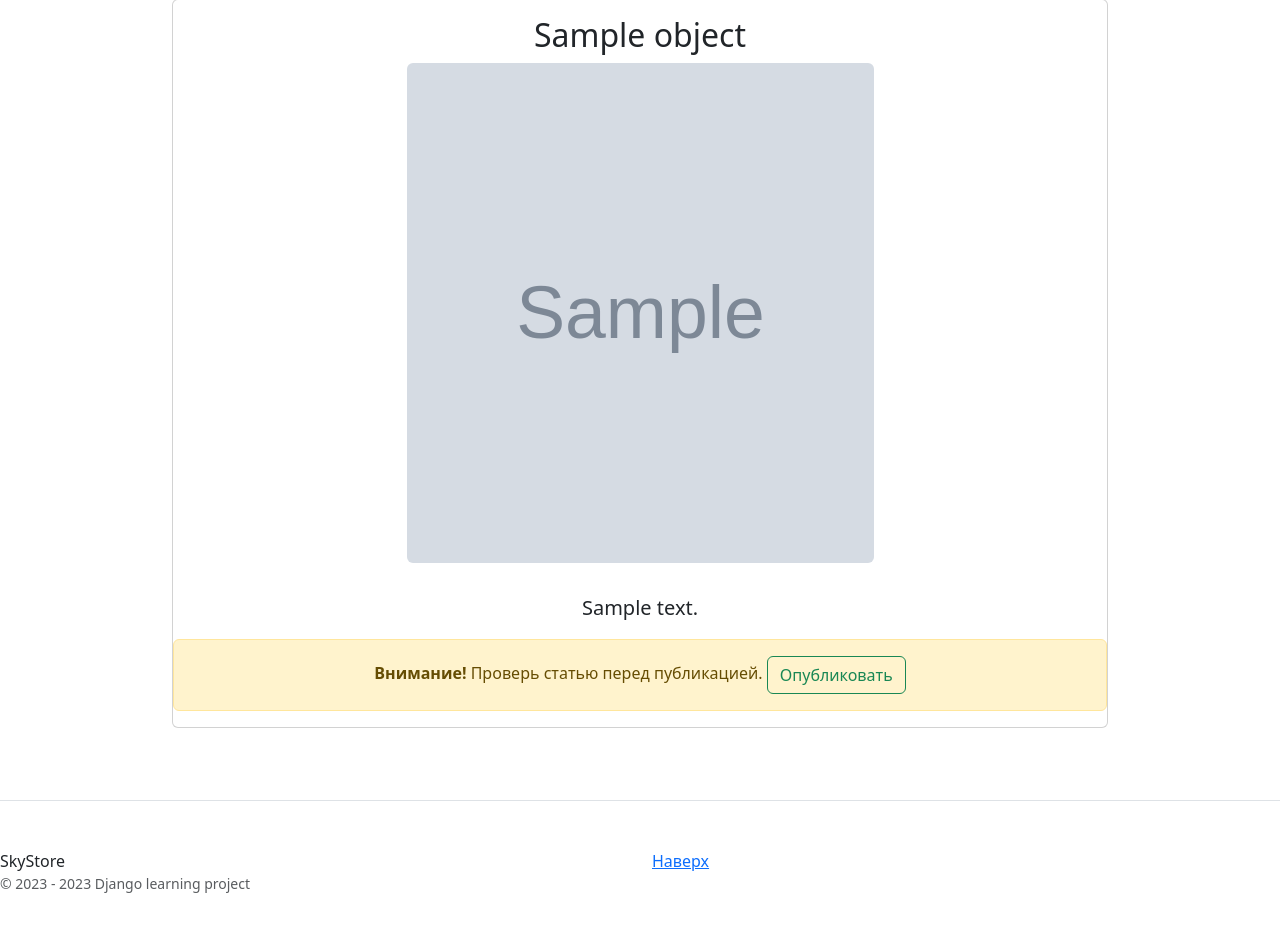
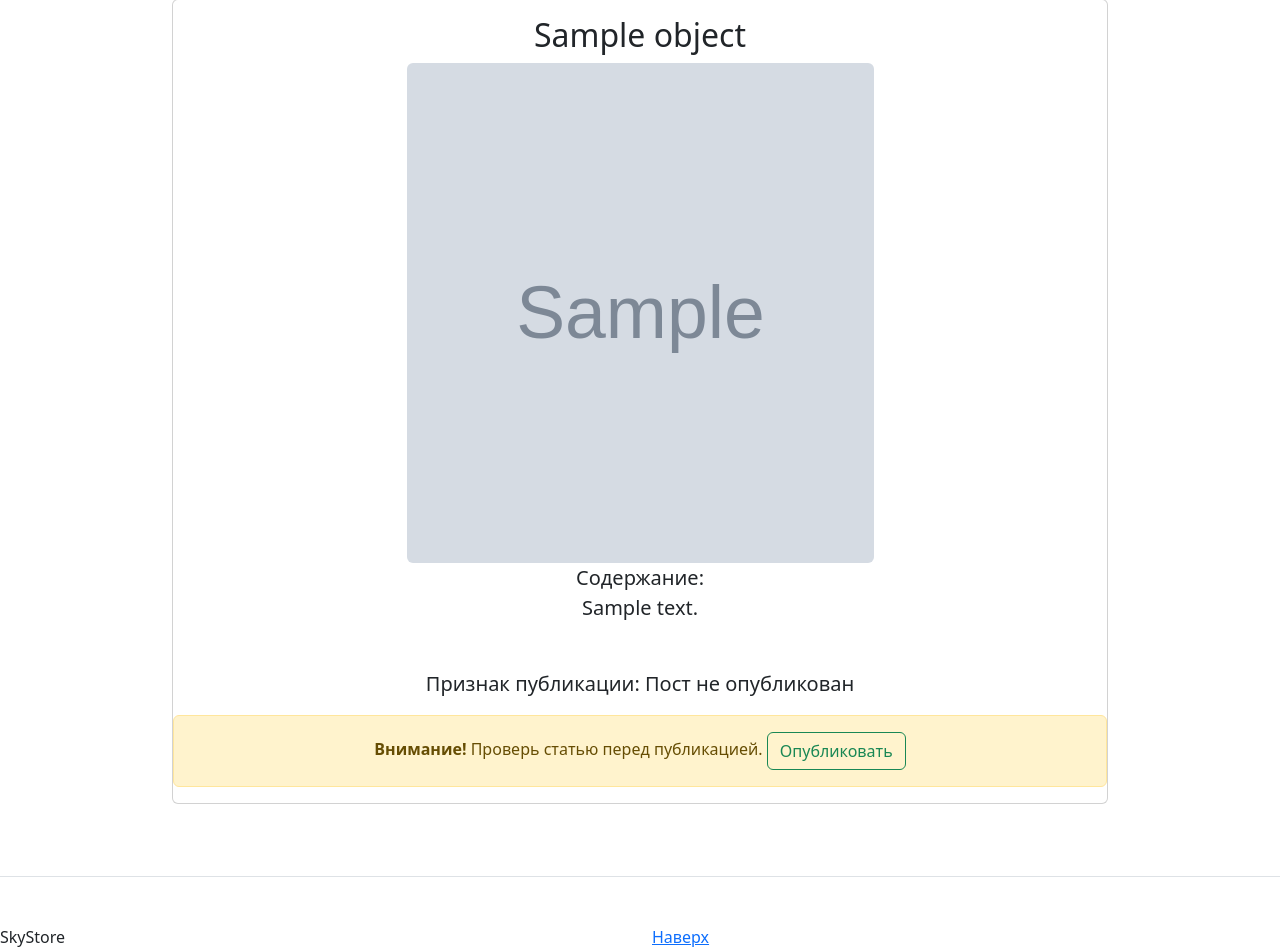
Before and after one commit to Abramov0Alexandr/django_learning, a Django app: template catalog/templates/catalog/developing_posts.html in a window 1280 px wide. Shown: the part 80-1027 px from the top of the page. Before the commit the page ends 973 px from the top, so only its background shows below. Run offline with Django 4.2, Linux system fonts and the light colour scheme; the template is opened without the code that fills it: most values are stand-ins (such as "Sample title", 1, 10 or a date in 2020); grey boxes marked "Sample" are stand-in pictures; some libraries are stand-ins or nearby versions.

Commit message:
Рефакторинг

```diff
--- a/catalog/templates/catalog/developing_posts.html
+++ b/catalog/templates/catalog/developing_posts.html
@@ -6,9 +6,7 @@
 
     <div class="jumbotron jumbotron-fluid">
 
-
         <div class="container">
-
 
             <div class="card">
                 <p class="card-text">
@@ -17,8 +15,11 @@
                 <img class="rounded mx-auto d-block" src="{{ object.image|upload_media }}" alt="Post Image"
                      width="50%"
                      height="500">
-                <p class="lead"><br>{{ object.content|truncatechars:200 }}</p>
-
+                <p class="lead"> Содержание: <br>{{ object.content|truncatechars:200 }}</p>
+                <p class="lead"><br>{% if not object.is_published %}
+                    Признак публикации: Пост не опубликован
+                    {% endif %}
+                </p>
 
                 <div class="alert alert-warning" role="alert">
                     <strong>Внимание!</strong> Проверь статью перед публикацией.
```
